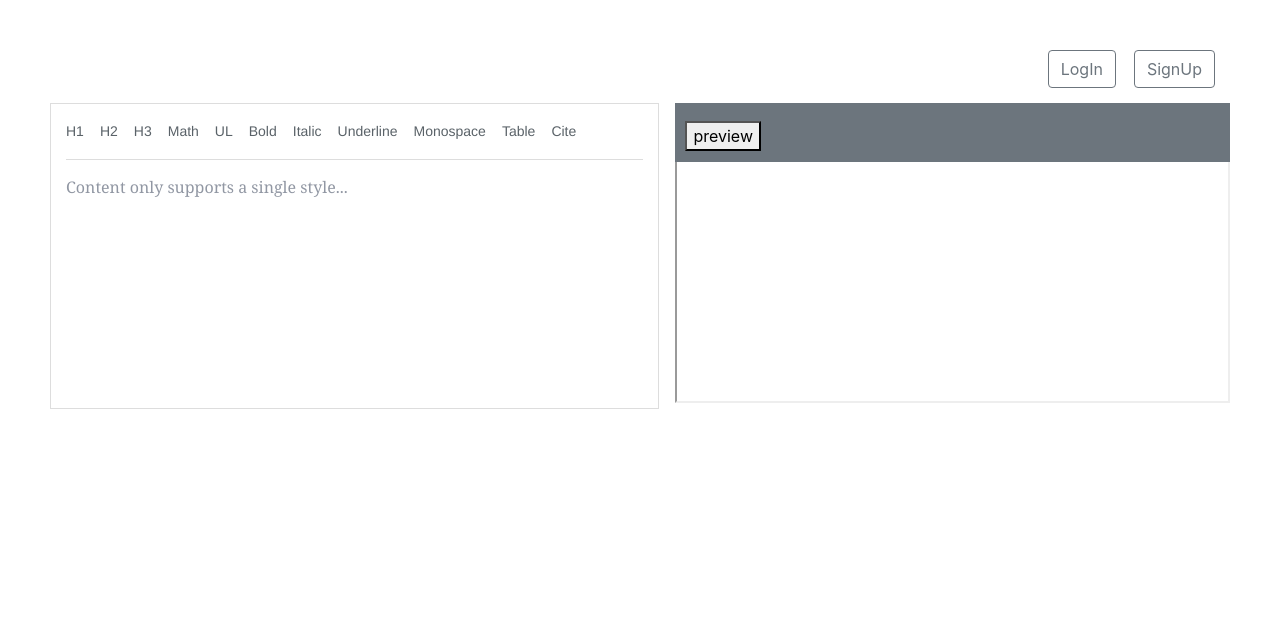
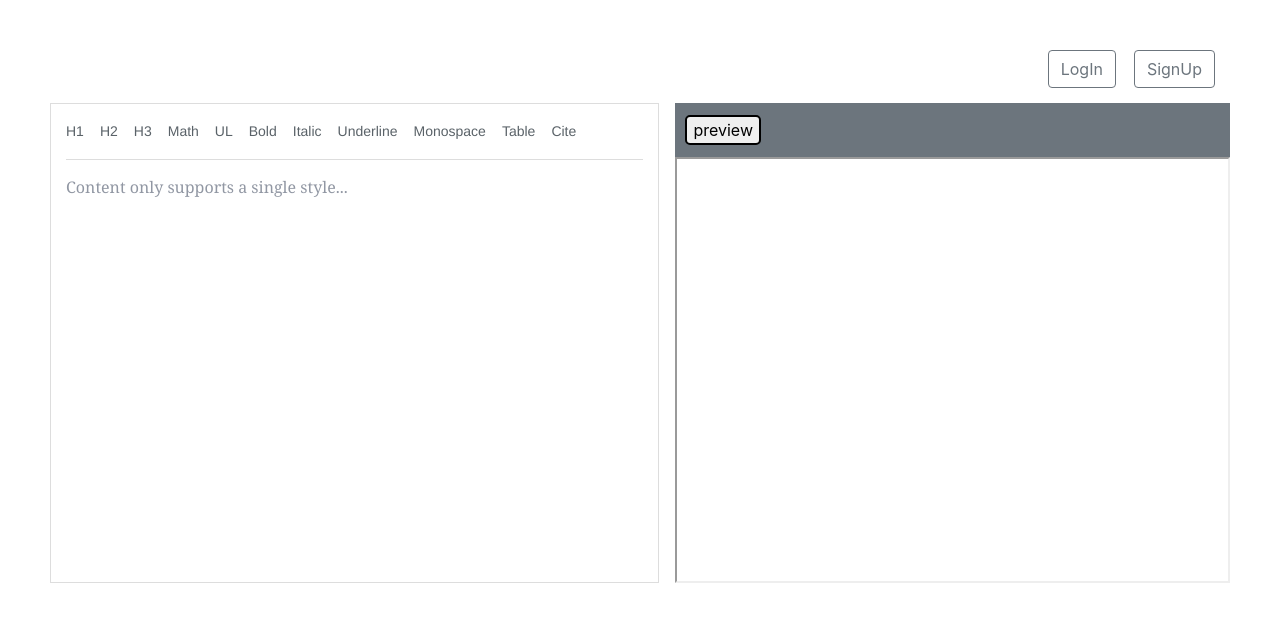
Before and after one commit to zhyd1997/Eorg, a React (Create React App) app: page / in a window 1280 px wide. Shown: the top 622 px of the page. Built offline with nearby package versions, Linux system fonts and the light colour scheme.

Commit message:
refactor: replaced Download UI with Fontawesome
modified css styles of Editor and Preview.

```diff
--- a/public/index.html
+++ b/public/index.html
@@ -25,6 +25,7 @@
       Learn how to configure a non-root public URL by running `npm run build`.
     -->
     <link rel="stylesheet" href="https://cdn.jsdelivr.net/npm/katex@0.12.0/dist/katex.min.css" integrity="sha384-AfEj0r4/OFrOo5t7NnNe46zW/tFgW6x/bCJG8FqQCEo3+Aro6EYUG4+cU+KJWu/X" crossorigin="anonymous">
+    <script src="https://kit.fontawesome.com/2af926079d.js" crossorigin="anonymous"></script>
     <title>React App</title>
   </head>
   <body>
--- a/src/App.css
+++ b/src/App.css
@@ -21,15 +21,12 @@
 }
 
 .save {
-  margin-right: 16px;
+  position: absolute;
+  margin: 0;
+  text-align: center;
+  border-radius: 5px;
+  border-style: solid;
 }
-
-/*.save:hover {*/
-/*  background-color: #5a6268;*/
-/*  border: 1px solid #5a6268;*/
-/*  box-shadow: 0 0 0 1px gray;*/
-/*  cursor: pointer;*/
-/*}*/
 
 .Header {
   display: flex;
@@ -55,6 +52,7 @@
 .preview {
   position: relative;
   width: 47%;
+  height: 480px;
 }
 
 .loading {
@@ -62,16 +60,16 @@
 }
 
 .download {
-  position: absolute;
-  padding: 18px 10px;
+  position: relative;
+  padding: 12px 10px;
   width: 100%;
-  height: 59px;
+  height: 54px;
   background-color: #6c757d;
 }
 
 #pdf {
   width: 100%;
-  height: 300px;
+  height: 426px;
 }
 
 .spinner {
--- a/src/components/Preview/Toolbar.js
+++ b/src/components/Preview/Toolbar.js
@@ -42,18 +42,27 @@ const Toolbar = (props) => {
 
 	const preview = <button disabled={disabled} className="save" type="button" onClick={onClick}>preview</button>
 	const downloadButtons = (
-		<>
-			<span>Download</span>
-			&nbsp;&nbsp;
-			<button disabled={disabled} type="button" onClick={handleLaTeXDownload}>
-				LaTeX
-			</button>
-			&nbsp;&nbsp;
-			<button disabled={disabled} type="button" onClick={handlePDFDownload}>
-				PDF
-			</button>
-			&nbsp;&nbsp;
-		</>
+		<span style={{ position: 'absolute', margin: 0, left: '100px' }}>
+			<i
+				className="far fa-file-archive fa-2x"
+				onClick={handleLaTeXDownload}
+				role="button"
+				aria-label="source-code"
+				aria-hidden="true"
+				aria-disabled={disabled}
+				tabIndex="0"
+			/>
+			&nbsp;&nbsp;&nbsp;&nbsp;
+			<i
+				className="far fa-file-pdf fa-2x"
+				onClick={handlePDFDownload}
+				role="button"
+				aria-label="pdf"
+				aria-hidden="true"
+				aria-disabled={disabled}
+				tabIndex="-1"
+			/>
+		</span>
 	)
 
 	return (
--- a/src/components/RichTextEditor/index.css
+++ b/src/components/RichTextEditor/index.css
@@ -5,6 +5,7 @@
     font-size: 14px;
     padding: 15px;
     width: 47%;
+    height: 480px;
     flex-grow: 1;
 }
 
```
